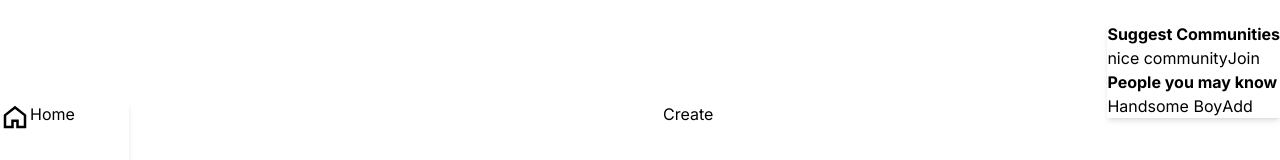
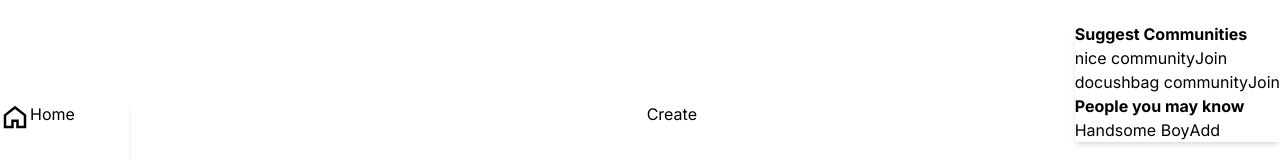
Before and after one commit to sohan01fw/club-app, a Next.js app: page /create in a window 1280 px wide. Shown: the part 478-638 px from the top of the page. Built offline with nearby package versions, Linux system fonts and the light colour scheme.

Commit message:
adding a div in comunities tab

```diff
--- a/Components/Home-page/SuggestComponent/Suggestcommunities.tsx
+++ b/Components/Home-page/SuggestComponent/Suggestcommunities.tsx
@@ -14,6 +14,15 @@ const Suggestcommunities = () => {
           </Button>
         </div>
       </div>
+      <div className="communities flex justify-center">
+        <div className="profile"></div>
+        <div className="community_name">docushbag community</div>
+        <div className="joinBtn">
+          <Button variant="link" className="clubcolorbg shadow-lg">
+            Join
+          </Button>
+        </div>
+      </div>
     </div>
   );
 };
```
